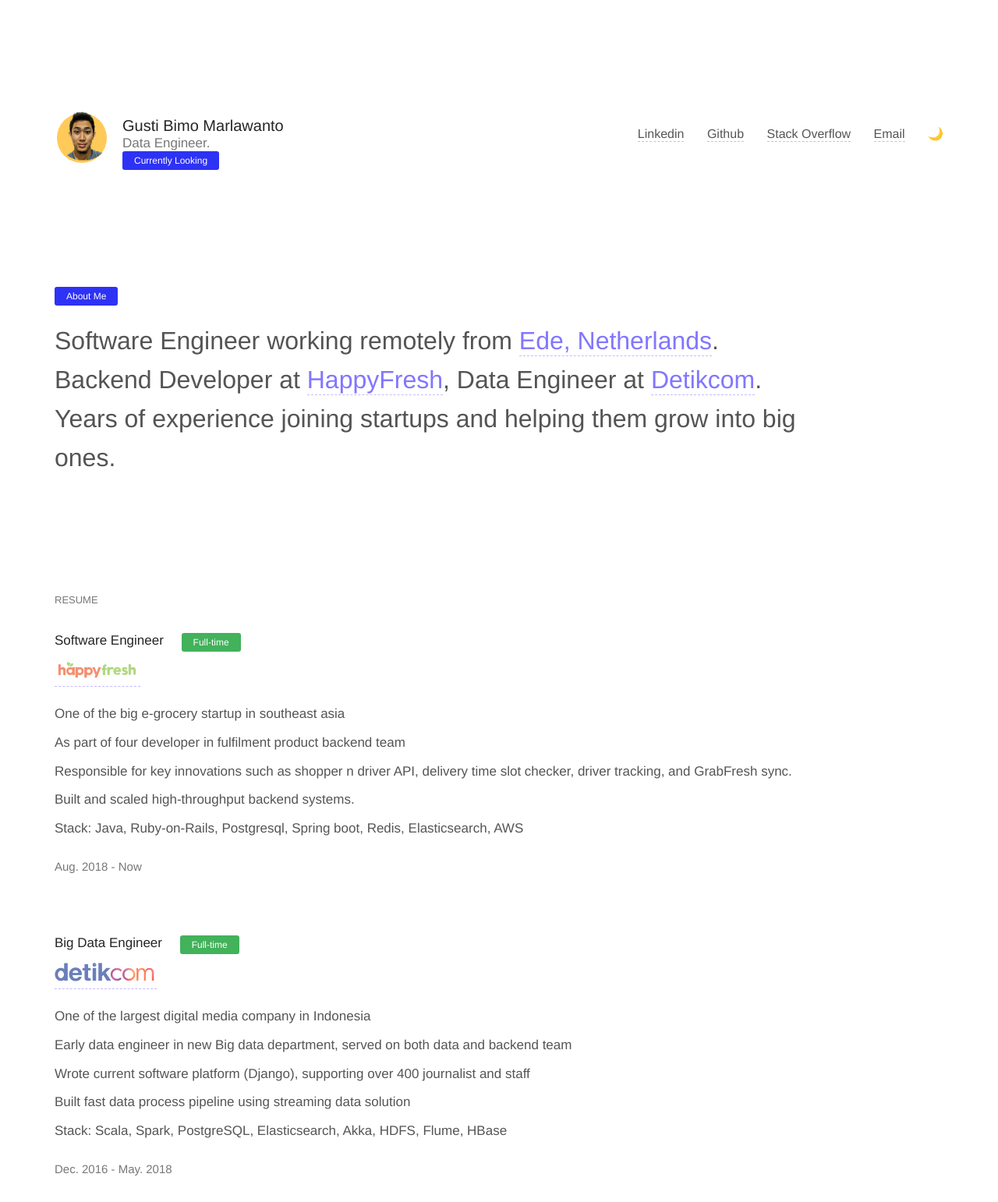
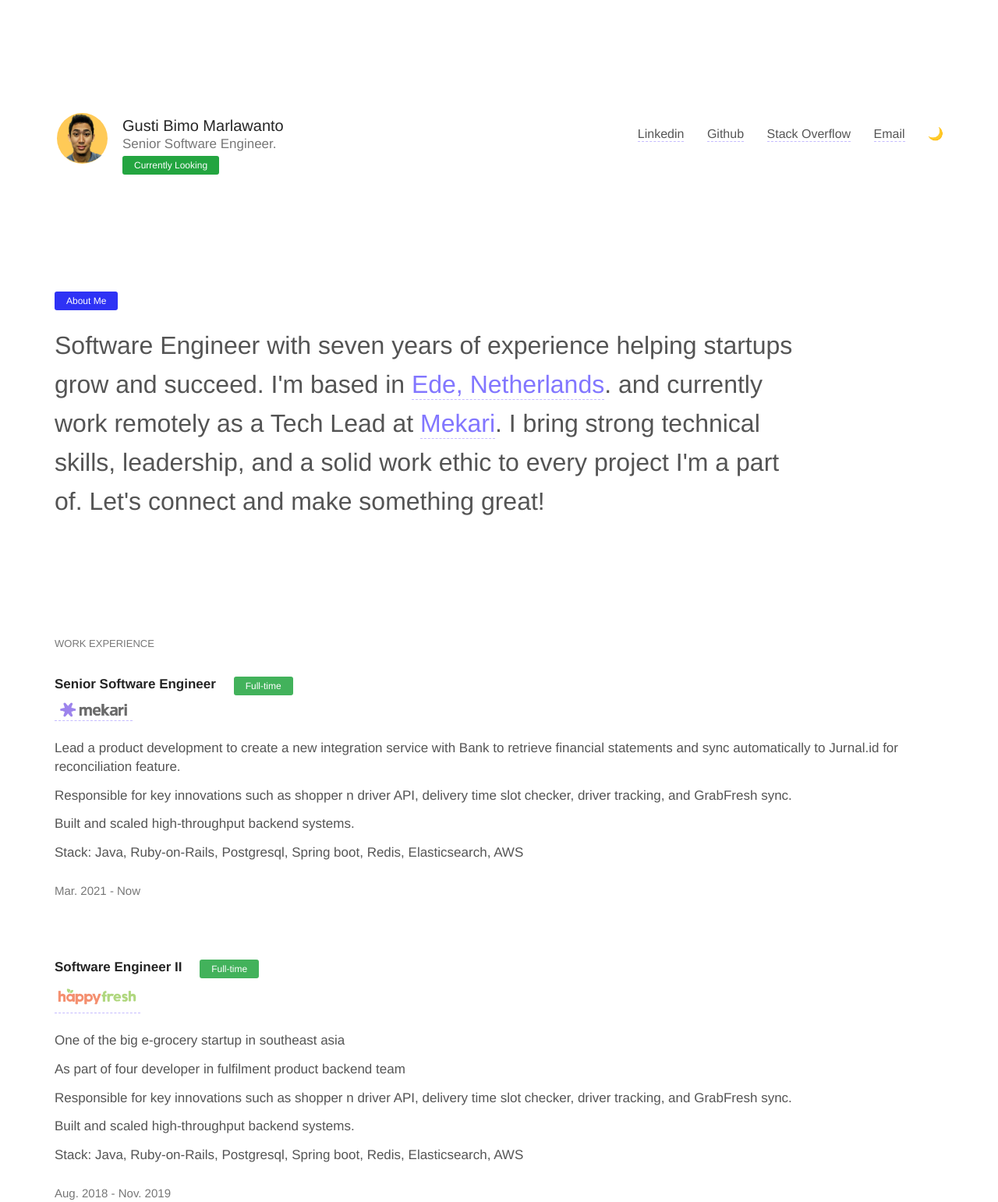
Before and after one commit to Gustibimo/Gustibimo.github.io, a plain HTML site: page resume/index.html in a window 1280 px wide. Shown: the top 1542 px of the page at 78% size. Drawn offline with Linux system fonts and the light colour scheme.

Commit message:
update expereince

```diff
--- a/resume/index.html
+++ b/resume/index.html
@@ -65,10 +65,16 @@
         <div class="profile-image-container">
           <img src="img/circle-cropped.png" alt="Gusti Bimo">
         </div>
-        <h1>Gusti Bimo Marlawanto</h1>
-        <h2>Data Engineer.</h2>
+        <div class="who">
+          <div class="title">
+            <h1>Gusti Bimo Marlawanto</h1>
+          </div>
+          <div>
+          <h2>Senior Software Engineer.</h2>
+          </div>
+        </div>
         <div class="currently-looking-tag">
-          <span class="tag  tag-primary">Currently Looking</span>
+          <span class="tag  tag-secondary">Currently Looking</span>
         </div>
         <nav>
           <a style="color: black;" target="_blank" href="https://linkedin.com/in/gbimomarlawanto" rel="noreferrer noopener nofollow">Linkedin</a>
@@ -83,17 +89,35 @@
         <span class="tag  tag-primary">About Me</span>
       </div>
       <blockquote>
-        Software Engineer working remotely from <a target="_blank" href="https://goo.gl/maps/LXXeJSJ1DGushn1cA" rel="noreferrer noopener nofollow">Ede, Netherlands</a>.
-        Backend Developer at <a target="_blank" href="https://www.happyfresh.com" rel="noreferrer
-          noopener nofollow">HappyFresh</a>, Data Engineer at
-        <a target="_blank" href="https://www.detikcom.com" rel="noreferrer noopener nofollow">Detikcom</a>. Years of experience joining startups and
-        helping them grow into big ones.
+        Software Engineer with seven years of experience helping startups grow and succeed. I'm based in <a target="_blank" href="https://goo.gl/maps/LXXeJSJ1DGushn1cA" rel="noreferrer noopener nofollow">Ede, Netherlands</a>.
+        and currently work remotely as a Tech Lead at <a target="_blank" href="https://www.jurnal.id/en/" rel="noreferrer
+        noopener nofollow">Mekari</a>.
+        I bring strong technical skills, leadership, and a solid work ethic to every project I'm a part of. Let's connect and make something great!
       </blockquote>
       <section>
-        <h3>Resume</h3>
+        <h3>Work Experience</h3>
         <div class="resume-item">
           <h4>
-            Software Engineer
+            <b>Senior Software Engineer</b>
+            <span class="tag  tag-secondary">Full-time</span>
+          </h4>
+          <div class="company">
+          <h5>
+            <a target="_blank" href="https://www.jurnal.id/en/" rel="noreferrer noopener nofollow"><img src="img/logo-mekari.png"/></a>
+          </h5>
+        </div>
+          <ul>
+            <li>Lead a product development to create a new integration service with Bank to retrieve financial statements and sync automatically to Jurnal.id for reconciliation feature.
+            </li>
+            <li>Responsible for key innovations such as shopper n driver API, delivery time slot checker, driver tracking, and GrabFresh sync.</li>
+            <li>Built and scaled high-throughput backend systems.</li>
+            <li>Stack: Java, Ruby-on-Rails, Postgresql, Spring boot, Redis, Elasticsearch, AWS</li>
+          </ul>
+          <p class="resume-item-dates">Mar. 2021 - Now</p>
+        </div>
+        <div class="resume-item">
+          <h4>
+            <b>Software Engineer II</b>
             <span class="tag  tag-secondary">Full-time</span>
           </h4>
 
@@ -107,11 +131,11 @@
             <li>Built and scaled high-throughput backend systems.</li>
             <li>Stack: Java, Ruby-on-Rails, Postgresql, Spring boot, Redis, Elasticsearch, AWS</li>
           </ul>
-          <p class="resume-item-dates">Aug. 2018 - Now</p>
+          <p class="resume-item-dates">Aug. 2018 - Nov. 2019</p>
         </div>
         <div class="resume-item">
           <h4>
-            Big Data Engineer
+            <b> Data Engineer </b>
             <span class="tag  tag-secondary">Full-time</span>
           </h4>
           <h5>
@@ -128,14 +152,14 @@
         </div>
         <div class="resume-item">
           <h4>
-            Software Engineer, Mobile Developer
+            <b> Software Engineer, Mobile Developer </b>
             <span class="tag  tag-tertiary">Partially Remote</span>
           </h4>
           <h5>
             <a target="_blank" href="https://www.sepulsa.com" rel="noreferrer noopener nofollow"><img src="img/Logo-sepulsa.png"/></a>
           </h5>
           <ul>
-            <li>One of the first fintech startups in Indonesia.</li>
+            <li><p><i>Fintech company for payment enabler in Indonesia.</i></p></li>
             <li>Early employee, held a junior position during period of rapid growth (from a valuation of $500k to $100m).</li>
             <li>Wrote Java code for android application, developed new features, fix the bugs, and design new UI.</li>
             <li>Design UI element for iOS application.</li>
@@ -143,6 +167,26 @@
           </ul>
           <p class="resume-item-dates">Sep. 2016 - Dec. 2016 </p>
         </div>
+      </section>
+      <section>
+        <h3 class="edu">Education</h3>
+        <div class="resume-item">
+          <!-- <div class="company">
+            <h5>
+              <a target="_blank" href="https://www.sepulsa.com" rel="noreferrer noopener nofollow"><img src="img/ipb2.png"/></a>
+            </h5>
+          </div> -->
+
+        <ul>
+          <li>
+            <b>IPB University</b>, Computer Science
+            <li>
+            Bachelor of Science
+            </li>
+          </li>
+        </ul>
+        <p class="resume-item-dates"> Jul. 2012 - Oct. 2016</p>
+      </div>
       </section>
       <section class="high-five">
         <button id="high-five-button">✋</button>
--- a/resume/style.css
+++ b/resume/style.css
@@ -84,22 +84,31 @@
         height: 70px;
         top: -12px;
         left: 0px;
+        margin-bottom: 5px;
       }
       .profile-image-container:before {
         content: '';
         position: absolute;
         top: 7.4px;
         left: 3px;
-        width: 64px;
-        height: 64px;
+        width: 65px;
+        height: 65px;
         border-radius: 999px;
         background: #ffca57;
         /* background: #7cc0ee; */
       }
+      .company img {
+        width: 100px;
+        margin-top: 0%;
+
+      }
+      .company a {
+        height: 0px;
+      }
       .profile-image-container img {
         width: 100%;
-        left: 2.44px;
-        top: -2px;
+        left: 0.5px;
+        top: 1px;
         height: 100%;
         position: relative;
       }
@@ -131,6 +140,7 @@
         text-transform: uppercase;
         margin: 0 0 35px;
       }
+
       h4 {
         font-size: 17px;
         font-weight: 500;
@@ -182,6 +192,12 @@
       }
       section {
         margin-bottom: 150px;
+      }
+      .who {
+        margin-bottom: 5px;
+      }
+      .title {
+        margin-bottom: 2px;
       }
       .resume-item {
         margin-bottom: 80px;
@@ -274,7 +290,7 @@
           margin-bottom: 10px;
         }
         .tag {
-          padding: 4px 11px;
+          padding: 0px 11px;
         }
         blockquote {
           text-align: center;
```
Also changed, not shown: resume/img/ipb.png (added), resume/img/ipb2.png (added), resume/img/logo-mekari.png (added), 3 other files.
